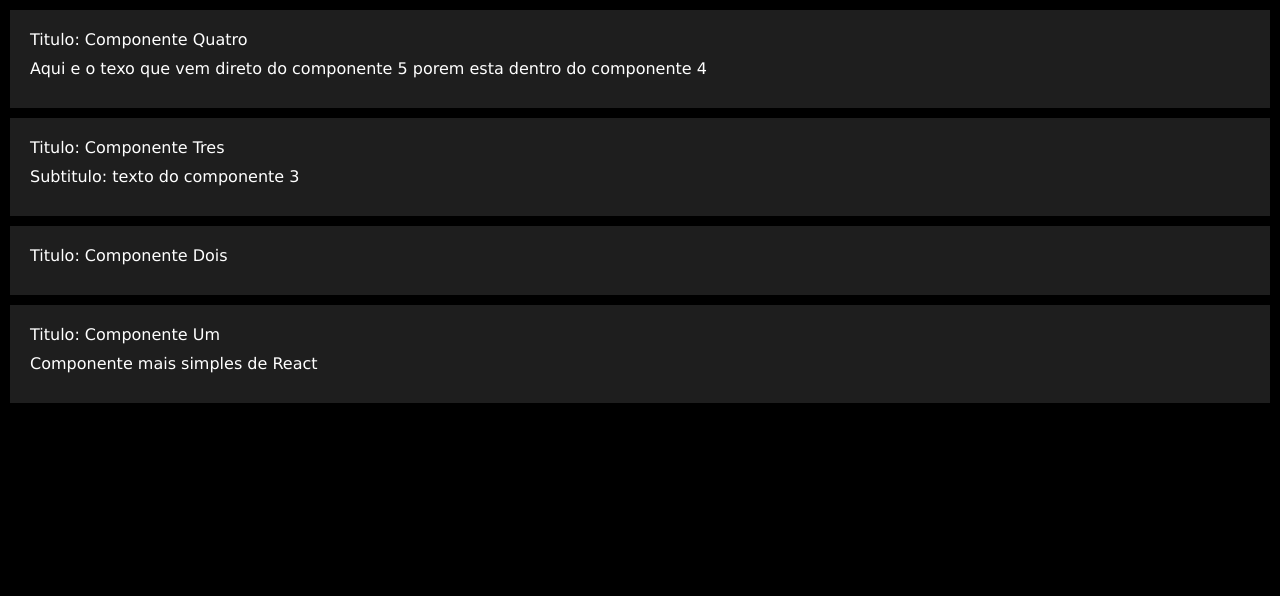
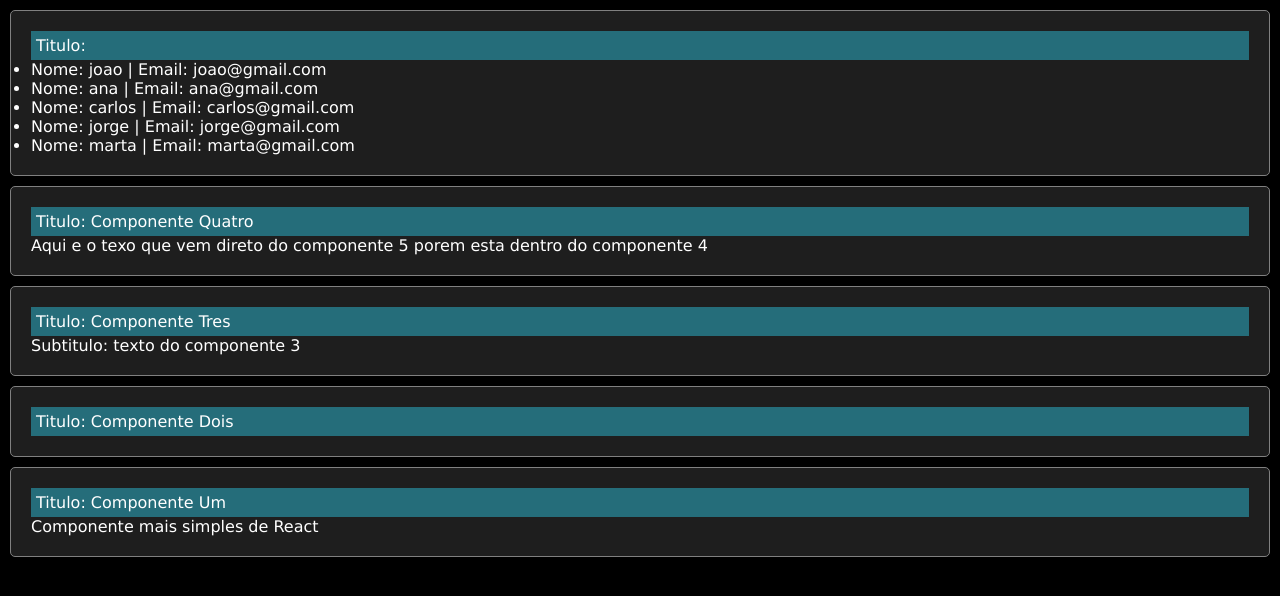
Before and after one commit to rafaelandradegs/curso-react-joao-ribeiro, a React (Vite) app: page / in a window 1280 px wide. Shown: the top 596 px of the page. Built offline with nearby package versions, Linux system fonts and the light colour scheme.

Commit message:
Componente com colecao de dados

```diff
--- a/src/App.jsx
+++ b/src/App.jsx
@@ -3,12 +3,14 @@ import { ComponenteUm } from './components/ComponenteUm'
 import { ComponenteDois } from './components/ComponenteDois'
 import ComponenteTres from './components/ComponenteTres'
 import ComponenteQuatro from './components/ComponenteQuatro'
+import ComponenteSeis from './components/ComponenteSeis'
 
 import './style.css'
 
 export default function App() {
   return (
     <div>
+      <ComponenteSeis />
       <ComponenteQuatro titulo="Componente Quatro"></ComponenteQuatro>
       <ComponenteTres
         titulo="Componente Tres"
--- a/src/components/ComponenteDois.jsx
+++ b/src/components/ComponenteDois.jsx
@@ -3,7 +3,7 @@ import React from 'react'
 export const ComponenteDois = () => {
   return (
     <div className="componente">
-      <p>Titulo: Componente Dois</p>
+      <p className="titulo">Titulo: Componente Dois</p>
     </div>
   )
 }
--- a/src/components/ComponenteQuatro.jsx
+++ b/src/components/ComponenteQuatro.jsx
@@ -4,7 +4,7 @@ import ComponenteCinco from './ComponenteCinco'
 const ComponenteQuatro = props => {
   return (
     <div className="componente">
-      <p>Titulo: {props.titulo}</p>
+      <p className="titulo">Titulo: {props.titulo}</p>
       <ComponenteCinco texto="Aqui e o texo que vem direto do componente 5 porem esta dentro do componente 4" />
     </div>
   )
--- /dev/null
+++ b/src/components/ComponenteSeis.jsx
@@ -0,0 +1,23 @@
+import React from 'react'
+import clientes from '../dados_clientes/dados_clientes'
+
+const ComponenteSeis = props => {
+  function cliente() {
+    return clientes.map(cliente => {
+      return (
+        <li key={cliente.id_clientes}>
+          Nome: {cliente.nome} | Email: {cliente.email}
+        </li>
+      )
+    })
+  }
+
+  return (
+    <div className="componente">
+      <p className="titulo">Titulo: {props.titulo}</p>
+      <ul>{cliente()}</ul>
+    </div>
+  )
+}
+
+export default ComponenteSeis
--- a/src/components/ComponenteTres.jsx
+++ b/src/components/ComponenteTres.jsx
@@ -9,7 +9,7 @@ import React from 'react'
 const ComponenteTres = props => {
   return (
     <div className="componente">
-      <p>Titulo: {props.titulo}</p>
+      <p className="titulo">Titulo: {props.titulo}</p>
       <p>Subtitulo: {props.subtitulo}</p>
     </div>
   )
--- a/src/components/ComponenteUm.jsx
+++ b/src/components/ComponenteUm.jsx
@@ -3,7 +3,7 @@ import React from 'react'
 export function ComponenteUm() {
   return (
     <div className="componente">
-      <p>Titulo: Componente Um</p>
+      <p className="titulo">Titulo: Componente Um</p>
       <p>Componente mais simples de React</p>
     </div>
   )
--- /dev/null
+++ b/src/dados_clientes/dados_clientes.js
@@ -0,0 +1,9 @@
+const dados_clientes = [
+  { id_clientes: 1, nome: 'joao', email: 'joao@gmail.com' },
+  { id_clientes: 2, nome: 'ana', email: 'ana@gmail.com' },
+  { id_clientes: 3, nome: 'carlos', email: 'carlos@gmail.com' },
+  { id_clientes: 4, nome: 'jorge', email: 'jorge@gmail.com' },
+  { id_clientes: 5, nome: 'marta', email: 'marta@gmail.com' }
+]
+
+export default dados_clientes
--- a/src/style.css
+++ b/src/style.css
@@ -16,16 +16,11 @@ body {
   margin: 10px;
   padding: 20px;
   flex-flow: column;
+  border: 1px solid gray;
+  border-radius: 5px;
 }
 
-p {
-  justify-content: center;
-  margin-bottom: 10px;
-  align-items: center;
+.titulo {
+  background: rgb(37, 109, 122);
+  padding: 5px;
 }
-
-.mariana {
-  width: 200px;
-  height: 200px;
-  background-color: blue;
-}
```
